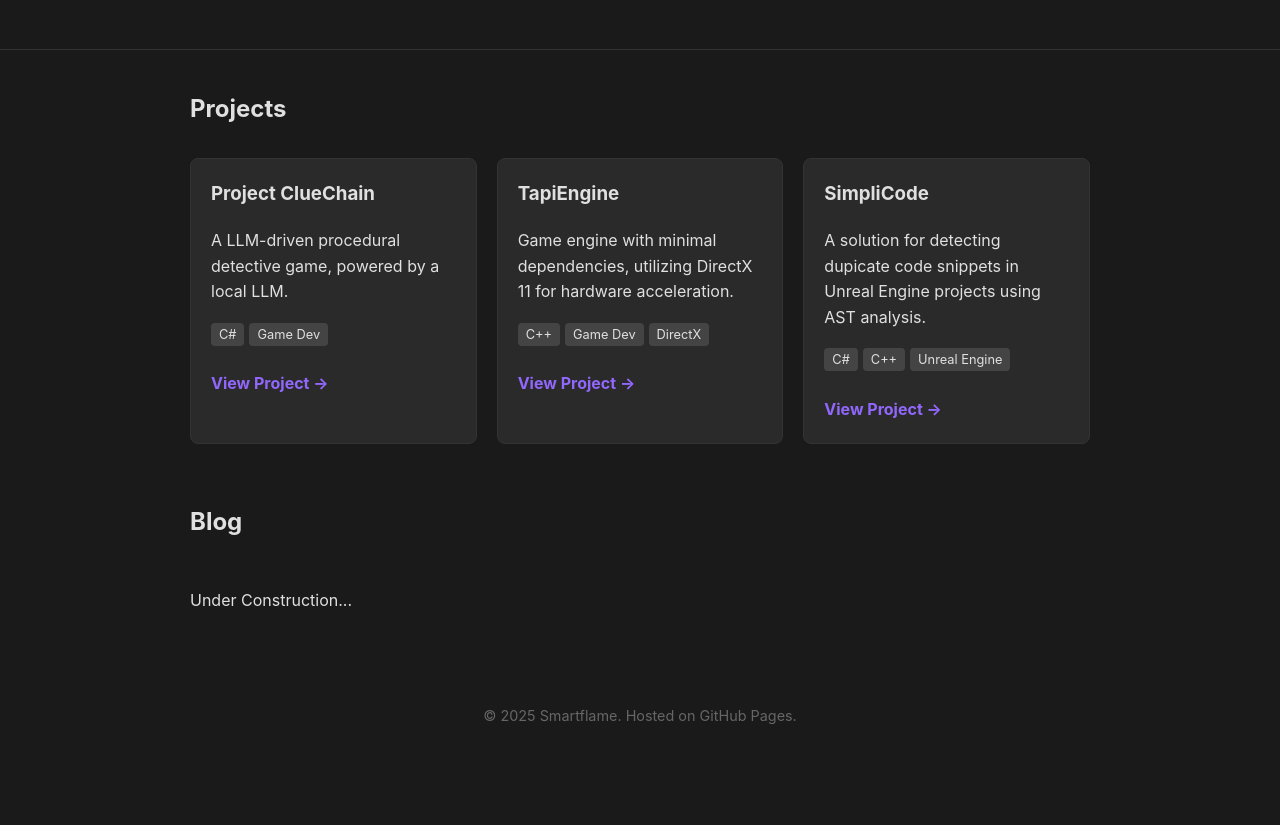
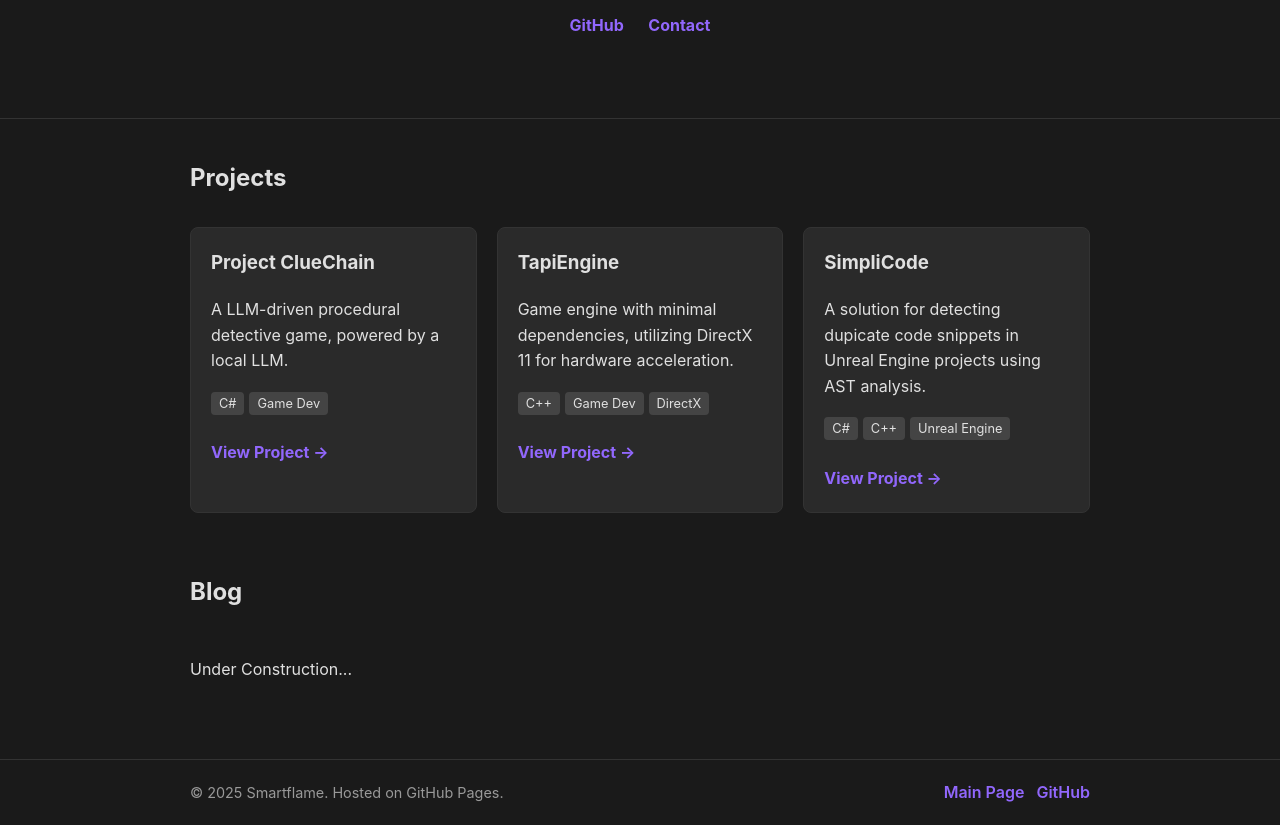
Before and after one commit to smartflame17/hubpage, a website: page index.html in a window 1280 px wide. Shown: the part 285-1110 px from the top of the page. Before the commit the page ends 1066 px from the top, so only its background shows below. Drawn offline with Linux system fonts and the light colour scheme.

Commit message:
Add reusable header/footer web components with unit tests

```diff
--- a/assets/css/style.css
+++ b/assets/css/style.css
@@ -19,6 +19,54 @@ body {
     max-width: 900px;
     margin: 0 auto;
     padding: 20px;
+}
+
+.site-header,
+.site-footer {
+    border-bottom: 1px solid #333;
+}
+
+.site-header-inner,
+.site-footer-inner {
+    display: flex;
+    justify-content: space-between;
+    align-items: center;
+    gap: 16px;
+    flex-wrap: wrap;
+}
+
+.site-brand {
+    color: var(--text-color);
+    font-size: 1.1rem;
+    font-weight: 700;
+    text-decoration: none;
+}
+
+.site-nav {
+    display: flex;
+    gap: 12px;
+}
+
+.site-nav a {
+    color: var(--accent-color);
+    text-decoration: none;
+    font-weight: 600;
+}
+
+.site-nav a:hover {
+    text-decoration: underline;
+}
+
+.site-footer {
+    border-top: 1px solid #333;
+    border-bottom: none;
+    margin-top: 40px;
+}
+
+.site-footer p {
+    margin: 0;
+    color: #999;
+    font-size: 0.9rem;
 }
 
 /* Header */
@@ -75,11 +123,3 @@ body {
     margin-top: 10px;
 }
 .btn:hover { text-decoration: underline; }
-
-/* Footer */
-footer {
-    text-align: center;
-    padding: 40px;
-    font-size: 0.9rem;
-    color: #666;
-}
--- /dev/null
+++ b/assets/js/layout-components.js
@@ -0,0 +1,93 @@
+(function (globalScope, factory) {
+  if (typeof module === 'object' && module.exports) {
+    module.exports = factory();
+  } else {
+    globalScope.SiteLayout = factory();
+  }
+})(typeof globalThis !== 'undefined' ? globalThis : this, function () {
+  const DEFAULT_HOME_URL = 'index.html';
+  const DEFAULT_GITHUB_URL = 'https://github.com/smartflame17';
+
+  function buildHeaderTemplate(options = {}) {
+    const homeUrl = options.homeUrl || DEFAULT_HOME_URL;
+    const githubUrl = options.githubUrl || DEFAULT_GITHUB_URL;
+
+    return `
+      <header class="site-header">
+        <div class="container site-header-inner">
+          <a class="site-brand" href="${homeUrl}">Smartflame's Hub</a>
+          <nav class="site-nav" aria-label="Primary">
+            <a href="${homeUrl}">Main Page</a>
+            <a href="${githubUrl}" target="_blank" rel="noopener noreferrer">GitHub</a>
+          </nav>
+        </div>
+      </header>
+    `;
+  }
+
+  function buildFooterTemplate(options = {}) {
+    const homeUrl = options.homeUrl || DEFAULT_HOME_URL;
+    const githubUrl = options.githubUrl || DEFAULT_GITHUB_URL;
+
+    return `
+      <footer class="site-footer">
+        <div class="container site-footer-inner">
+          <p>&copy; 2025 Smartflame. Hosted on GitHub Pages.</p>
+          <nav class="site-nav" aria-label="Footer">
+            <a href="${homeUrl}">Main Page</a>
+            <a href="${githubUrl}" target="_blank" rel="noopener noreferrer">GitHub</a>
+          </nav>
+        </div>
+      </footer>
+    `;
+  }
+
+  function defineLayoutElements(dependencies = {}) {
+    const customElementsRegistry = dependencies.customElementsRegistry || (typeof customElements !== 'undefined' ? customElements : null);
+    const HTMLElementClass = dependencies.HTMLElementClass || (typeof HTMLElement !== 'undefined' ? HTMLElement : null);
+
+    if (!customElementsRegistry || !HTMLElementClass) {
+      return false;
+    }
+
+    class SiteHeader extends HTMLElementClass {
+      connectedCallback() {
+        this.innerHTML = buildHeaderTemplate({
+          homeUrl: this.getAttribute('home-url'),
+          githubUrl: this.getAttribute('github-url')
+        });
+      }
+    }
+
+    class SiteFooter extends HTMLElementClass {
+      connectedCallback() {
+        this.innerHTML = buildFooterTemplate({
+          homeUrl: this.getAttribute('home-url'),
+          githubUrl: this.getAttribute('github-url')
+        });
+      }
+    }
+
+    if (!customElementsRegistry.get('site-header')) {
+      customElementsRegistry.define('site-header', SiteHeader);
+    }
+
+    if (!customElementsRegistry.get('site-footer')) {
+      customElementsRegistry.define('site-footer', SiteFooter);
+    }
+
+    return true;
+  }
+
+  if (typeof window !== 'undefined') {
+    defineLayoutElements();
+  }
+
+  return {
+    DEFAULT_HOME_URL,
+    DEFAULT_GITHUB_URL,
+    buildHeaderTemplate,
+    buildFooterTemplate,
+    defineLayoutElements
+  };
+});
--- a/index.html
+++ b/index.html
@@ -7,13 +7,14 @@
     <link rel="stylesheet" href="assets/css/style.css">
 </head>
 <body>
+    <site-header home-url="index.html" github-url="https://github.com/smartflame17"></site-header>
 
     <header class="hero">
         <div class="container">
             <h1>Hi, I'm <span class="highlight">Jason Kim</span></h1>
             <p>Welcome to my digital hub. Here lies a collection of my experiments, tools, and games.</p>
             <div class="social-links">
-                <a href="https://github.com/smartflame17" target="_blank">GitHub</a>
+                <a href="https://github.com/smartflame17" target="_blank" rel="noopener noreferrer">GitHub</a>
                 <a href="mailto:jasonjiseop.kim@email.com">Contact</a>
             </div>
         </div>
@@ -33,10 +34,9 @@
         </div>
     </main>
 
-    <footer>
-        <p>&copy; 2025 Smartflame. Hosted on GitHub Pages.</p>
-    </footer>
+    <site-footer home-url="index.html" github-url="https://github.com/smartflame17"></site-footer>
 
+    <script src="assets/js/layout-components.js"></script>
     <script src="assets/js/script.js"></script>
 </body>
 </html>
```
Also changed, not shown: package.json (added, +8 -0 lines), tests/layout-components.test.js (added, +88 -0 lines).
